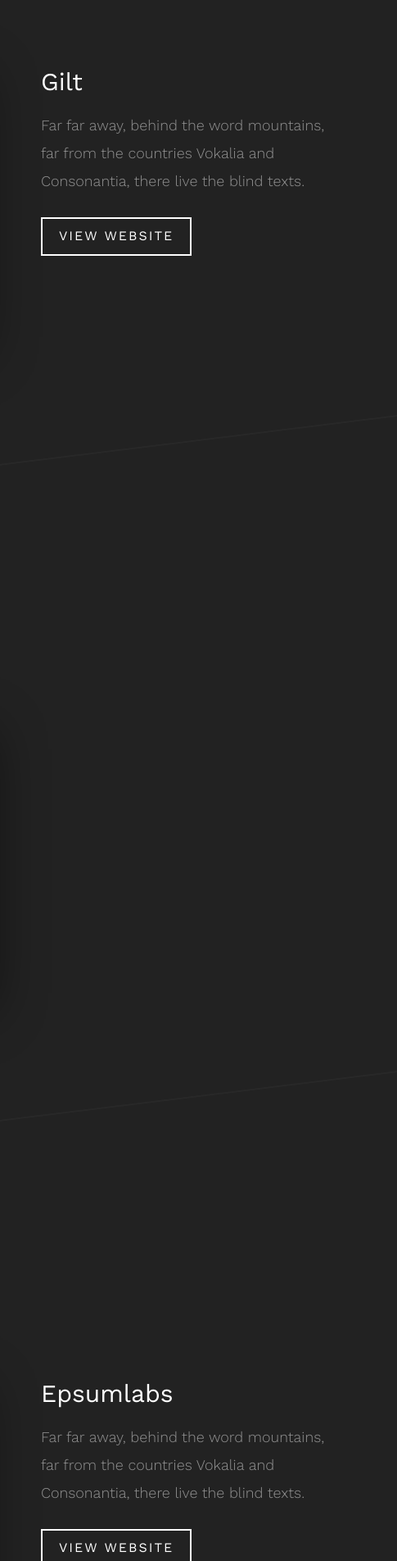
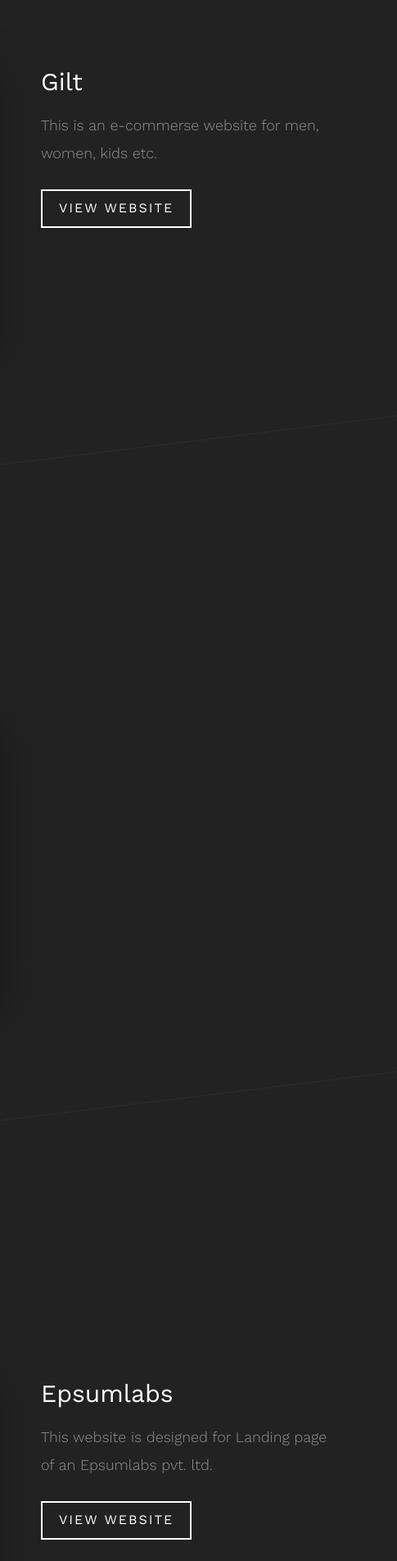
Before and after one commit to sapan-jena/portfolio, a plain HTML site: page index.html in a window 1280 px wide. Shown: the part 2616-4520 px from the top of the page at 82% size, 795-1280 px from the left. Drawn offline with nearby package versions, Linux system fonts and the light colour scheme; some packages are replaced by stand-ins of ours; no server answers; files whose address does not match are found by name; a web font is replaced by a local one.

```diff
--- a/index.html
+++ b/index.html
@@ -156,7 +156,7 @@
 					</div>
 					<div class="fh5co-text col-md-4 animate-box">
 						<h2>Gilt</h2>
-						<p>Far far away, behind the word mountains, far from the countries Vokalia and Consonantia, there live the blind texts.</p>
+						<p>This is an e-commerse website for men, women, kids etc.</p>
 						<p>
 							<a href="https://www.gilt.com/boutique/" class="btn btn-light btn-outline transition">View Website</a>
 						</p>
@@ -200,7 +200,7 @@
 					</div>
 					<div class="fh5co-text col-md-4 animate-box">
 						<h2>Epsumlabs</h2>
-						<p>Far far away, behind the word mountains, far from the countries Vokalia and Consonantia, there live the blind texts.</p>
+						<p>This website is designed for Landing page of an Epsumlabs pvt. ltd.</p>
 						<p><a href="https://epsumlabs.com/demo/epsumlab/" class="btn btn-light btn-outline transition">View Website</a></p>
 					</div>
 				</div>
```
